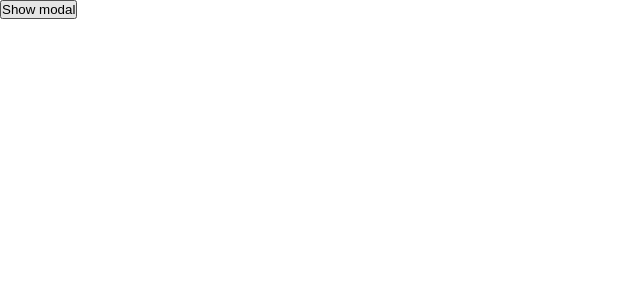
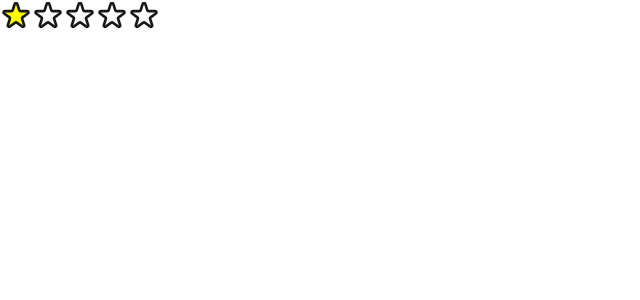
Before and after one commit to kvnchen/frontEndPractice, a Next.js app: page / in a window 1280 px wide. Shown: the top 300 px of the page, without its empty margins (0-640 px from the left). Built offline with nearby package versions, Linux system fonts and the light colour scheme.

Commit message:
star rating

```diff
--- a/src/app/globals.css
+++ b/src/app/globals.css
@@ -164,3 +164,27 @@ body.dim {
 .modal > p {
   text-align: left;
 }
+
+.star-rating > span {
+  display: inline-block;
+  height: 32px;
+  width: 32px;
+}
+
+.star-rating > span > svg {
+  pointer-events: none;
+}
+
+.star-rating > span > svg > path {
+  pointer-events: none;
+}
+
+.star-rating > span > .star-icon {
+  --icon-size: 32px;
+  height: var(--icon-size);
+  width: var(--icon-size);
+}
+
+.star-rating > span > .star-icon-filled {
+  fill: yellow;
+}
--- a/src/app/page.js
+++ b/src/app/page.js
@@ -8,6 +8,7 @@ import { Dice } from './dice.js';
 import { FileExplorer } from './fileExplorer.js';
 import { LikeButton } from './likeButton.js';
 import { Modal } from './modal.js';
+import { StarRating } from './starRating';
 
 // this react project is 350 MB... gonna reuse it for react practice
 
@@ -20,6 +21,7 @@ export default function Home() {
   // return <PagedTable />
   // return <Dice />
   // return <FileExplorer />
-  const modalBody = `One morning, when Gregor Samsa woke from troubled dreams, he found himself transformed in his bed into a horrible vermin. He lay on his armour-like back, and if he lifted his head a little he could see his brown belly, slightly domed and divided by arches into stiff sections.`;
-  return <Modal title='Modal Title' body={modalBody} />
+  // const modalBody = `One morning, when Gregor Samsa woke from troubled dreams, he found himself transformed in his bed into a horrible vermin. He lay on his armour-like back, and if he lifted his head a little he could see his brown belly, slightly domed and divided by arches into stiff sections.`;
+  // return <Modal title='Modal Title' body={modalBody} />
+  return <StarRating total={5} filled={2} />
 }
--- /dev/null
+++ b/src/app/starRating.js
@@ -0,0 +1,69 @@
+'use client';
+import { useState } from 'react';
+
+/**
+ * lesson:
+ *
+ * we wanted to dynamically change the className of the stars
+ * based on state variables
+ * one for current hovered id, one for selected id
+ *
+ * then tie mouseover events and click event to these setState functions
+ */
+export function StarRating({ total, filled }) {
+  const stars = [];
+
+  function createStar(key) {
+    function onMouseEnter(e) {
+      setHover(e.target.id);
+    }
+
+    function onMouseLeave(e) {
+      setHover(null);
+    }
+
+    function onClick(e) {
+      setSelected(e.target.id);
+    }
+
+    function checkHover() {
+      return hover >= key ? 'star-icon star-icon-filled' : 'star-icon';
+    }
+
+    function defaultSelection() {
+      return selected >= key ? 'star-icon star-icon-filled' : 'star-icon';
+    }
+
+    const star = <svg
+      xmlns="http://www.w3.org/2000/svg"
+      className={hover ? checkHover() : defaultSelection()}
+      fill="none"
+      viewBox="0 0 24 24"
+      stroke="currentColor"
+      strokeWidth="2">
+      <path
+        strokeLinecap="round"
+        strokeLinejoin="round"
+        d="M11.049 2.927c.3-.921 1.603-.921 1.902 0l1.519 4.674a1 1 0 00.95.69h4.915c.969 0 1.371 1.24.588 1.81l-3.976 2.888a1 1 0 00-.363 1.118l1.518 4.674c.3.922-.755 1.688-1.538 1.118l-3.976-2.888a1 1 0 00-1.176 0l-3.976 2.888c-.783.57-1.838-.197-1.538-1.118l1.518-4.674a1 1 0 00-.363-1.118l-3.976-2.888c-.784-.57-.38-1.81.588-1.81h4.914a1 1 0 00.951-.69l1.519-4.674z" />
+    </svg>;
+
+    return (
+      <span key={key} id={key} onMouseEnter={onMouseEnter} onMouseLeave={onMouseLeave} onClick={onClick}>
+        {star}
+      </span>
+    )
+  }
+
+  const [hover, setHover] = useState(null);
+  const [selected, setSelected] = useState(filled - 1);
+
+  for (let i = 0; i < total; i++) {
+    stars.push(createStar(i))
+  }
+
+  return (
+    <div className='star-rating'>
+      {...stars}
+    </div>
+  )
+}
```
